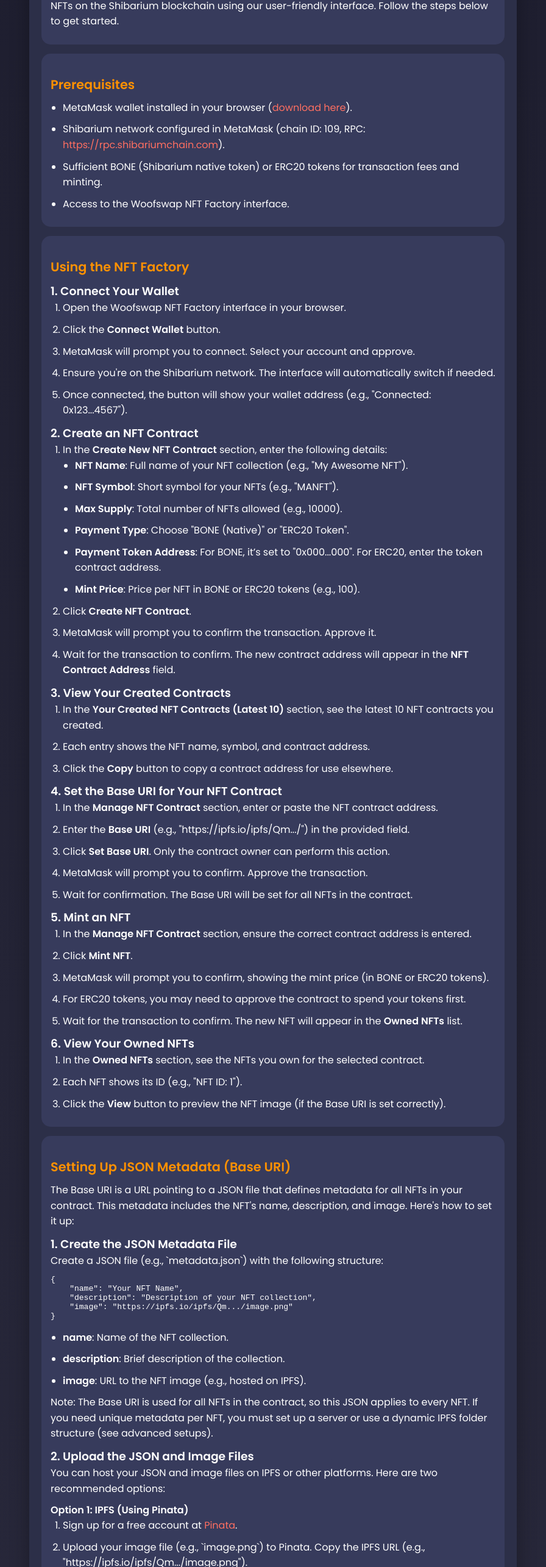
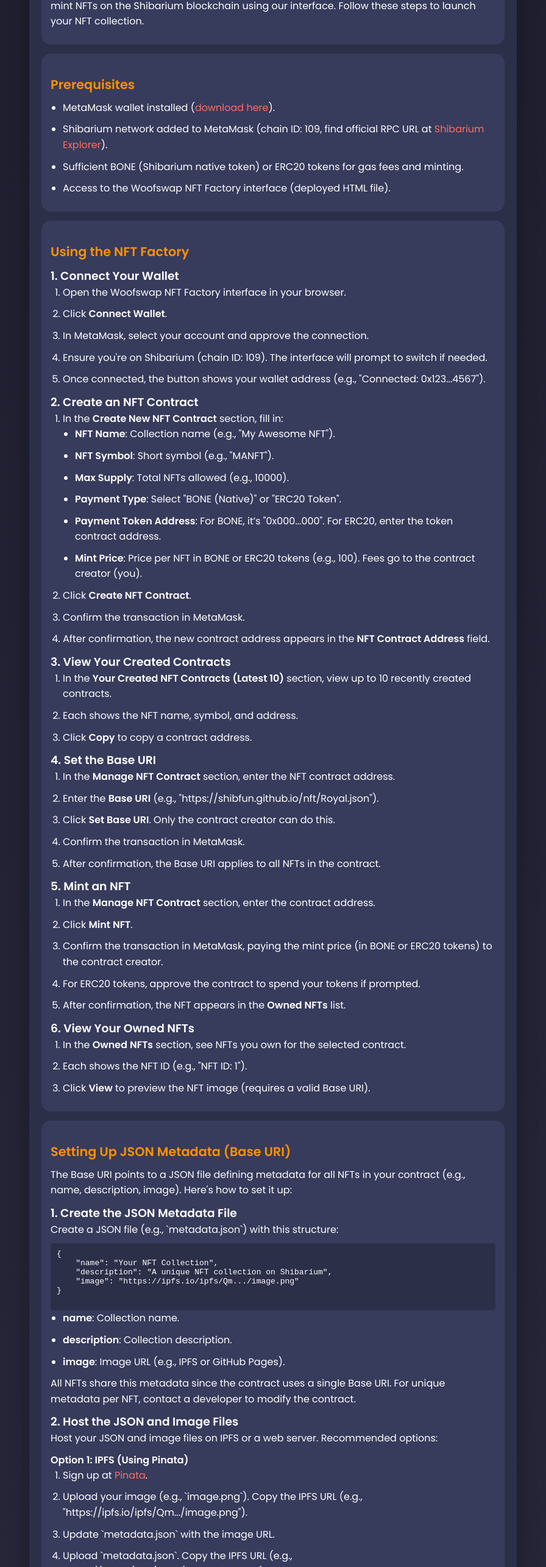
Before and after one commit to Shibfun/NFTFactory, a plain HTML site: page Guide/index.html in a window 1280 px wide. Shown: the part 230-2800 px from the top of the page at 61% size, without its empty margins (192-1088 px from the left). Drawn offline with Linux system fonts and the light colour scheme.

Commit message:
Update index.html

```diff
--- a/Guide/index.html
+++ b/Guide/index.html
@@ -91,6 +91,12 @@
             color: var(--secondary-color);
             font-style: italic;
         }
+        pre {
+            background: #2c2f48;
+            padding: 10px;
+            border-radius: 5px;
+            overflow-x: auto;
+        }
         @media (max-width: 480px) {
             body { padding: 10px; }
             .container { padding: 15px; }
@@ -105,15 +111,15 @@
         <div class="header">Woofswap NFT Factory - User Guide</div>
         <div class="section">
             <h2>Introduction</h2>
-            <p>Welcome to the Woofswap NFT Factory! This guide will help you create, manage, and mint NFTs on the Shibarium blockchain using our user-friendly interface. Follow the steps below to get started.</p>
+            <p>Welcome to the Woofswap NFT Factory! This guide explains how to create, manage, and mint NFTs on the Shibarium blockchain using our interface. Follow these steps to launch your NFT collection.</p>
         </div>
         <div class="section">
             <h2>Prerequisites</h2>
             <ul>
-                <li>MetaMask wallet installed in your browser (<a href="https://metamask.io" target="_blank">download here</a>).</li>
-                <li>Shibarium network configured in MetaMask (chain ID: 109, RPC: <a href="https://rpc.shibariumchain.com" target="_blank">https://rpc.shibariumchain.com</a>).</li>
-                <li>Sufficient BONE (Shibarium native token) or ERC20 tokens for transaction fees and minting.</li>
-                <li>Access to the Woofswap NFT Factory interface.</li>
+                <li>MetaMask wallet installed (<a href="https://metamask.io" target="_blank">download here</a>).</li>
+                <li>Shibarium network added to MetaMask (chain ID: 109, find official RPC URL at <a href="https://www.shibariumscan.io" target="_blank">Shibarium Explorer</a>).</li>
+                <li>Sufficient BONE (Shibarium native token) or ERC20 tokens for gas fees and minting.</li>
+                <li>Access to the Woofswap NFT Factory interface (deployed HTML file).</li>
             </ul>
         </div>
         <div class="section">
@@ -121,107 +127,139 @@
             <h3>1. Connect Your Wallet</h3>
             <ol>
                 <li>Open the Woofswap NFT Factory interface in your browser.</li>
-                <li>Click the <strong>Connect Wallet</strong> button.</li>
-                <li>MetaMask will prompt you to connect. Select your account and approve.</li>
-                <li>Ensure you're on the Shibarium network. The interface will automatically switch if needed.</li>
-                <li>Once connected, the button will show your wallet address (e.g., "Connected: 0x123...4567").</li>
+                <li>Click <strong>Connect Wallet</strong>.</li>
+                <li>In MetaMask, select your account and approve the connection.</li>
+                <li>Ensure you're on Shibarium (chain ID: 109). The interface will prompt to switch if needed.</li>
+                <li>Once connected, the button shows your wallet address (e.g., "Connected: 0x123...4567").</li>
             </ol>
             <h3>2. Create an NFT Contract</h3>
             <ol>
-                <li>In the <strong>Create New NFT Contract</strong> section, enter the following details:
+                <li>In the <strong>Create New NFT Contract</strong> section, fill in:
                     <ul>
-                        <li><strong>NFT Name</strong>: Full name of your NFT collection (e.g., "My Awesome NFT").</li>
-                        <li><strong>NFT Symbol</strong>: Short symbol for your NFTs (e.g., "MANFT").</li>
-                        <li><strong>Max Supply</strong>: Total number of NFTs allowed (e.g., 10000).</li>
-                        <li><strong>Payment Type</strong>: Choose "BONE (Native)" or "ERC20 Token".</li>
-                        <li><strong>Payment Token Address</strong>: For BONE, it’s set to "0x000...000". For ERC20, enter the token contract address.</li>
-                        <li><strong>Mint Price</strong>: Price per NFT in BONE or ERC20 tokens (e.g., 100).</li>
+                        <li><strong>NFT Name</strong>: Collection name (e.g., "My Awesome NFT").</li>
+                        <li><strong>NFT Symbol</strong>: Short symbol (e.g., "MANFT").</li>
+                        <li><strong>Max Supply</strong>: Total NFTs allowed (e.g., 10000).</li>
+                        <li><strong>Payment Type</strong>: Select "BONE (Native)" or "ERC20 Token".</li>
+                        <li><strong>Payment Token Address</strong>: For BONE, it’s "0x000...000". For ERC20, enter the token contract address.</li>
+                        <li><strong>Mint Price</strong>: Price per NFT in BONE or ERC20 tokens (e.g., 100). Fees go to the contract creator (you).</li>
                     </ul>
                 </li>
                 <li>Click <strong>Create NFT Contract</strong>.</li>
-                <li>MetaMask will prompt you to confirm the transaction. Approve it.</li>
-                <li>Wait for the transaction to confirm. The new contract address will appear in the <strong>NFT Contract Address</strong> field.</li>
+                <li>Confirm the transaction in MetaMask.</li>
+                <li>After confirmation, the new contract address appears in the <strong>NFT Contract Address</strong> field.</li>
             </ol>
             <h3>3. View Your Created Contracts</h3>
             <ol>
-                <li>In the <strong>Your Created NFT Contracts (Latest 10)</strong> section, see the latest 10 NFT contracts you created.</li>
-                <li>Each entry shows the NFT name, symbol, and contract address.</li>
-                <li>Click the <strong>Copy</strong> button to copy a contract address for use elsewhere.</li>
+                <li>In the <strong>Your Created NFT Contracts (Latest 10)</strong> section, view up to 10 recently created contracts.</li>
+                <li>Each shows the NFT name, symbol, and address.</li>
+                <li>Click <strong>Copy</strong> to copy a contract address.</li>
             </ol>
-            <h3>4. Set the Base URI for Your NFT Contract</h3>
+            <h3>4. Set the Base URI</h3>
             <ol>
-                <li>In the <strong>Manage NFT Contract</strong> section, enter or paste the NFT contract address.</li>
-                <li>Enter the <strong>Base URI</strong> (e.g., "https://ipfs.io/ipfs/Qm.../") in the provided field.</li>
-                <li>Click <strong>Set Base URI</strong>. Only the contract owner can perform this action.</li>
-                <li>MetaMask will prompt you to confirm. Approve the transaction.</li>
-                <li>Wait for confirmation. The Base URI will be set for all NFTs in the contract.</li>
+                <li>In the <strong>Manage NFT Contract</strong> section, enter the NFT contract address.</li>
+                <li>Enter the <strong>Base URI</strong> (e.g., "https://shibfun.github.io/nft/Royal.json").</li>
+                <li>Click <strong>Set Base URI</strong>. Only the contract creator can do this.</li>
+                <li>Confirm the transaction in MetaMask.</li>
+                <li>After confirmation, the Base URI applies to all NFTs in the contract.</li>
             </ol>
             <h3>5. Mint an NFT</h3>
             <ol>
-                <li>In the <strong>Manage NFT Contract</strong> section, ensure the correct contract address is entered.</li>
+                <li>In the <strong>Manage NFT Contract</strong> section, enter the contract address.</li>
                 <li>Click <strong>Mint NFT</strong>.</li>
-                <li>MetaMask will prompt you to confirm, showing the mint price (in BONE or ERC20 tokens).</li>
-                <li>For ERC20 tokens, you may need to approve the contract to spend your tokens first.</li>
-                <li>Wait for the transaction to confirm. The new NFT will appear in the <strong>Owned NFTs</strong> list.</li>
+                <li>Confirm the transaction in MetaMask, paying the mint price (in BONE or ERC20 tokens) to the contract creator.</li>
+                <li>For ERC20 tokens, approve the contract to spend your tokens if prompted.</li>
+                <li>After confirmation, the NFT appears in the <strong>Owned NFTs</strong> list.</li>
             </ol>
             <h3>6. View Your Owned NFTs</h3>
             <ol>
-                <li>In the <strong>Owned NFTs</strong> section, see the NFTs you own for the selected contract.</li>
-                <li>Each NFT shows its ID (e.g., "NFT ID: 1").</li>
-                <li>Click the <strong>View</strong> button to preview the NFT image (if the Base URI is set correctly).</li>
+                <li>In the <strong>Owned NFTs</strong> section, see NFTs you own for the selected contract.</li>
+                <li>Each shows the NFT ID (e.g., "NFT ID: 1").</li>
+                <li>Click <strong>View</strong> to preview the NFT image (requires a valid Base URI).</li>
             </ol>
         </div>
         <div class="section">
             <h2>Setting Up JSON Metadata (Base URI)</h2>
-            <p>The Base URI is a URL pointing to a JSON file that defines metadata for all NFTs in your contract. This metadata includes the NFT's name, description, and image. Here's how to set it up:</p>
+            <p>The Base URI points to a JSON file defining metadata for all NFTs in your contract (e.g., name, description, image). Here's how to set it up:</p>
             <h3>1. Create the JSON Metadata File</h3>
-            <p>Create a JSON file (e.g., `metadata.json`) with the following structure:</p>
+            <p>Create a JSON file (e.g., `metadata.json`) with this structure:</p>
             <pre>
 {
-    "name": "Your NFT Name",
-    "description": "Description of your NFT collection",
+    "name": "Your NFT Collection",
+    "description": "A unique NFT collection on Shibarium",
     "image": "https://ipfs.io/ipfs/Qm.../image.png"
 }
             </pre>
             <ul>
-                <li><strong>name</strong>: Name of the NFT collection.</li>
-                <li><strong>description</strong>: Brief description of the collection.</li>
-                <li><strong>image</strong>: URL to the NFT image (e.g., hosted on IPFS).</li>
+                <li><strong>name</strong>: Collection name.</li>
+                <li><strong>description</strong>: Collection description.</li>
+                <li><strong>image</strong>: Image URL (e.g., IPFS or GitHub Pages).</li>
             </ul>
-            <p>Note: The Base URI is used for all NFTs in the contract, so this JSON applies to every NFT. If you need unique metadata per NFT, you must set up a server or use a dynamic IPFS folder structure (see advanced setups).</p>
-            <h3>2. Upload the JSON and Image Files</h3>
-            <p>You can host your JSON and image files on IPFS or other platforms. Here are two recommended options:</p>
+            <p>All NFTs share this metadata since the contract uses a single Base URI. For unique metadata per NFT, contact a developer to modify the contract.</p>
+            <h3>2. Host the JSON and Image Files</h3>
+            <p>Host your JSON and image files on IPFS or a web server. Recommended options:</p>
             <h4>Option 1: IPFS (Using Pinata)</h4>
             <ol>
-                <li>Sign up for a free account at <a href="https://pinata.cloud" target="_blank">Pinata</a>.</li>
-                <li>Upload your image file (e.g., `image.png`) to Pinata. Copy the IPFS URL (e.g., "https://ipfs.io/ipfs/Qm.../image.png").</li>
-                <li>Update your `metadata.json` with the image URL.</li>
-                <li>Upload `metadata.json` to Pinata. Copy the IPFS URL (e.g., "https://ipfs.io/ipfs/Qm.../metadata.json").</li>
-                <li>Use this URL as the <strong>Base URI</strong> in the NFT contract.</li>
+                <li>Sign up at <a href="https://pinata.cloud" target="_blank">Pinata</a>.</li>
+                <li>Upload your image (e.g., `image.png`). Copy the IPFS URL (e.g., "https://ipfs.io/ipfs/Qm.../image.png").</li>
+                <li>Update `metadata.json` with the image URL.</li>
+                <li>Upload `metadata.json`. Copy the IPFS URL (e.g., "https://ipfs.io/ipfs/Qm.../metadata.json").</li>
+                <li>Use this URL as the Base URI.</li>
             </ol>
-            <h4>Option 2: NFT.Storage</h4>
+            <h4>Option 2: GitHub Pages</h4>
+            <ol>
+                <li>Create a GitHub repository (<a href="https://github.com" target="_blank">GitHub</a>).</li>
+                <li>Upload your image and `metadata.json` (e.g., `nft/metadata.json`).</li>
+                <li>Enable GitHub Pages in the repository’s <strong>Settings > Pages</strong>, selecting the main branch.</li>
+                <li>Get the URL (e.g., "https://yourusername.github.io/your-repo/nft/metadata.json").</li>
+                <li>Use this URL as the Base URI.</li>
+            </ol>
+            <h4>Option 3: NFT.Storage</h4>
             <ol>
                 <li>Sign up at <a href="https://nft.storage" target="_blank">NFT.Storage</a>.</li>
-                <li>Upload your image and JSON files via the web interface or API.</li>
-                <li>Retrieve the IPFS URLs for your files.</li>
-                <li>Use the JSON file’s URL as the <strong>Base URI</strong>.</li>
+                <li>Upload image and JSON files via the web interface.</li>
+                <li>Copy the IPFS URLs.</li>
+                <li>Use the JSON URL as the Base URI.</li>
             </ol>
-            <h3>3. Set the Base URI in the NFT Contract</h3>
-            <p>Follow the steps in "Set the Base URI for Your NFT Contract" above to apply the Base URI to your NFT contract. Ensure the URL is publicly accessible.</p>
+            <h3>3. Set the Base URI</h3>
+            <p>Follow the "Set the Base URI" steps above to apply the URL to your NFT contract. Ensure the URL is publicly accessible.</p>
+        </div>
+        <div class="section">
+            <h2>Hosting the NFT Factory Interface</h2>
+            <p>Host the Woofswap NFT Factory interface (`index.html`) on a web platform. Options include:</p>
+            <h3>GitHub Pages</h3>
+            <ol>
+                <li>Create a GitHub repository.</li>
+                <li>Upload `index.html` and this guide (`user_guide.html`).</li>
+                <li>In <strong>Settings > Pages</strong>, select the main branch and root folder.</li>
+                <li>Save to get a URL (e.g., "https://yourusername.github.io/your-repo").</li>
+                <li>Access the interface at the URL.</li>
+            </ol>
+            <h3>Vercel</h3>
+            <ol>
+                <li>Sign up at <a href="https://vercel.com" target="_blank">Vercel</a>.</li>
+                <li>Create a project, connecting your GitHub repository.</li>
+                <li>Vercel deploys automatically, providing a URL (e.g., "https://your-project.vercel.app").</li>
+                <li>Access the interface at the URL.</li>
+            </ol>
+            <h3>Other Options</h3>
+            <ul>
+                <li><strong>Netlify</strong>: Drag `index.html` to <a href="https://app.netlify.com/drop" target="_blank">Netlify Drop</a>.</li>
+                <li><strong>Firebase Hosting</strong>: Deploy via <a href="https://firebase.google.com/docs/hosting" target="_blank">Firebase</a>.</li>
+            </ul>
         </div>
         <div class="section">
             <h2>Troubleshooting</h2>
             <ul>
-                <li><strong>Wallet not connecting</strong>: Ensure MetaMask is installed and unlocked. Try refreshing the page.</li>
-                <li><strong>Network error</strong>: Verify that MetaMask is on the Shibarium network (chain ID: 109).</li>
-                <li><strong>Insufficient funds</strong>: Ensure you have enough BONE for gas fees and minting (or ERC20 tokens for minting).</li>
-                <li><strong>Invalid Base URI</strong>: Check that the Base URI points to a valid JSON file and is publicly accessible.</li>
-                <li><strong>NFT image not loading</strong>: Verify the image URL in your JSON metadata is correct and accessible.</li>
+                <li><strong>Wallet not connecting</strong>: Ensure MetaMask is installed and unlocked. Refresh the page.</li>
+                <li><strong>Network error</strong>: Verify Shibarium (chain ID: 109) is selected in MetaMask.</li>
+                <li><strong>Insufficient funds</strong>: Check BONE balance for gas and minting, or ERC20 tokens for minting.</li>
+                <li><strong>Invalid Base URI</strong>: Ensure the Base URI points to a valid JSON file and is accessible.</li>
+                <li><strong>NFT image not loading</strong>: Verify the image URL in the JSON metadata is correct.</li>
             </ul>
         </div>
         <div class="dog-section">
             <img src="https://raw.githubusercontent.com/Shibfun/ChainBridge/refs/heads/main/images/shiba.gif" alt="Shiba Dog">
-            <div class="dog-message">Woof! Have fun creating your NFTs, pup!</div>
+            <div class="dog-message">Woof! Create your NFT empire, pup!</div>
         </div>
     </div>
 </body>
```
